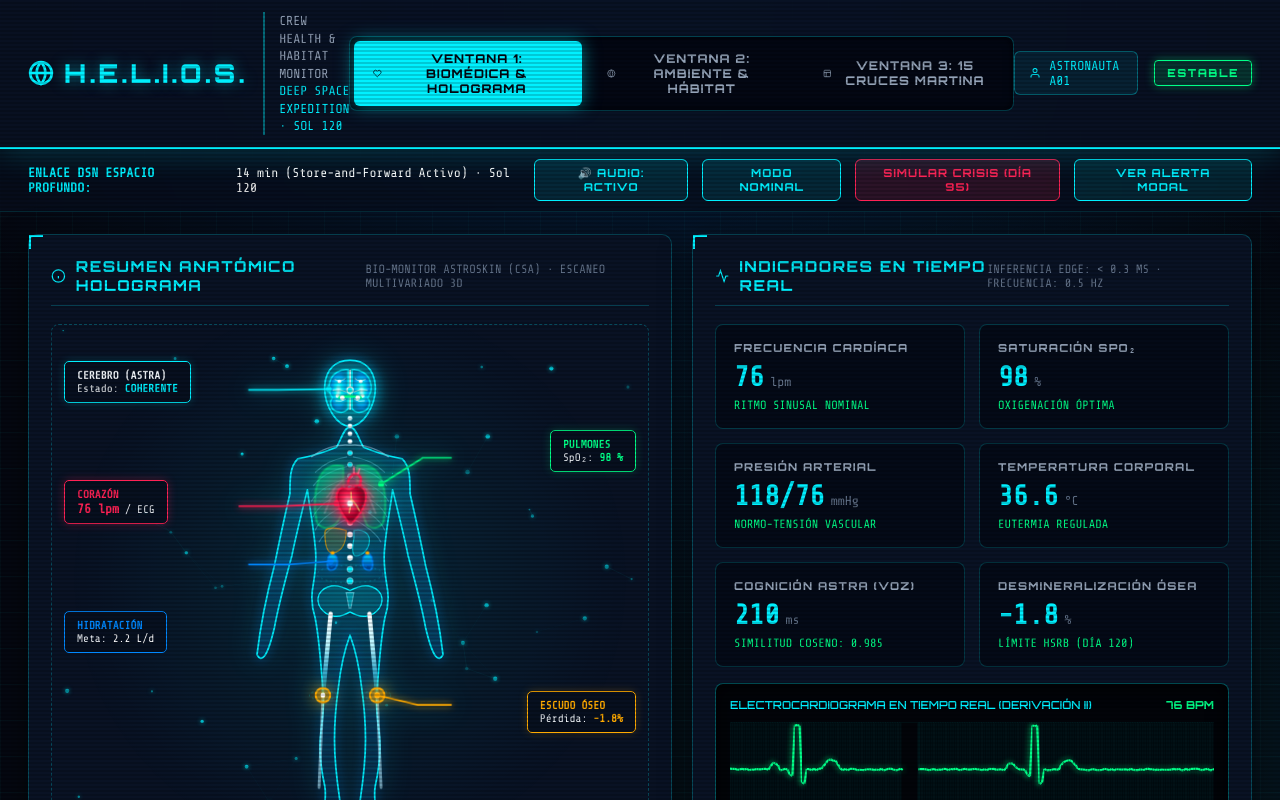
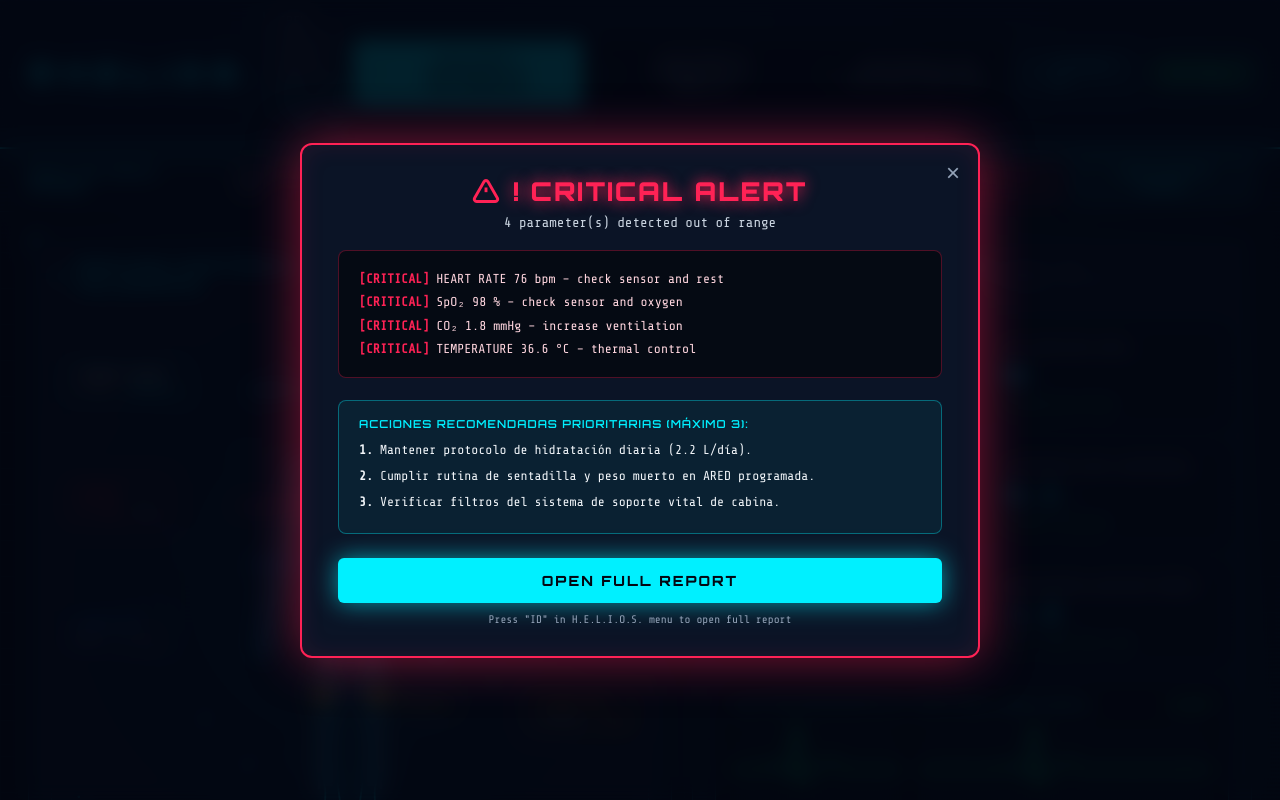
Before and after one commit to robertpid/helios-crew-health-monitor, a plain HTML site: page frontend/index.html in a window 1280 px wide. Both pictures are taken after a click on the button "VER ALERTA MODAL". Shown: the top 800 px of the page. Drawn offline with nearby package versions, Linux system fonts and the light colour scheme; files that its build step writes are made by us from their sources; no server answers; files whose address does not match are found by name.

Commit message:
fix: corregir visibilidad y dinamismo de la ventana modal de alerta critica

```diff
--- a/frontend/css/hud-theme.css
+++ b/frontend/css/hud-theme.css
@@ -498,3 +498,40 @@ footer.hud-footer {
   color: var(--text-muted);
   margin-top: 40px;
 }
+
+/* ==========================================================================
+   MODAL DE ALERTA CRÍTICA FLOTANTE (ESTILO COCKPIT NASA)
+   ========================================================================== */
+#modalAlerta {
+  position: fixed;
+  top: 0;
+  left: 0;
+  width: 100vw;
+  height: 100vh;
+  background: rgba(3, 6, 16, 0.88);
+  backdrop-filter: blur(10px);
+  -webkit-backdrop-filter: blur(10px);
+  z-index: 9999;
+  display: none;
+  align-items: center;
+  justify-content: center;
+}
+
+#modalAlerta.open {
+  display: flex !important;
+}
+
+.modal-bounce-in {
+  animation: modalPop 0.25s cubic-bezier(0.16, 1, 0.3, 1) forwards;
+}
+
+@keyframes modalPop {
+  0% {
+    transform: scale(0.88);
+    opacity: 0;
+  }
+  100% {
+    transform: scale(1);
+    opacity: 1;
+  }
+}
--- a/frontend/index.html
+++ b/frontend/index.html
@@ -882,10 +882,10 @@
   <!-- ========================================================================= -->
   <!-- 4. MODAL DE ALERTA CRÍTICA FLOTANTE (RÉPLICA EXACTA DEL BOCETO)            -->
   <!-- ========================================================================= -->
-  <div id="modalAlerta" style="position:fixed; top:0; left:0; width:100vw; height:100vh; background:rgba(4,7,15,0.85); backdrop-filter:blur(8px); z-index:1000; display:none; align-items:center; justify-content:center;">
+  <div id="modalAlerta" onclick="if(event.target === this) window.hudController.toggleModal();">
     <div class="modal-bounce-in" style="width:90%; max-width:680px; background:#0b1426; border:2px solid var(--neon-red); box-shadow:0 0 50px rgba(255,34,85,0.5), inset 0 0 25px rgba(255,34,85,0.1); border-radius:12px; padding:30px 36px; text-align:center; position:relative;">
 
-      <button onclick="window.hudController.toggleModal()" style="position:absolute; top:14px; right:18px; background:transparent; border:none; color:#94a3b8; font-size:24px; cursor:pointer;">&times;</button>
+      <button onclick="window.hudController.toggleModal()" style="position:absolute; top:14px; right:18px; background:transparent; border:none; color:#94a3b8; font-size:24px; cursor:pointer;" title="Cerrar Alerta Modal">&times;</button>
 
       <div style="font-family:var(--font-hud); font-size:26px; font-weight:900; color:var(--neon-red); letter-spacing:2px; text-transform:uppercase; margin-bottom:8px; display:flex; align-items:center; justify-content:center; gap:12px; text-shadow:0 0 15px var(--neon-red);">
         <svg width="28" height="28" viewBox="0 0 24 24" fill="none" stroke="currentColor" stroke-width="2.5">
@@ -895,16 +895,16 @@
         </svg>
         ! CRITICAL ALERT
       </div>
-      <div style="font-family:var(--font-data); font-size:14px; color:#cbd5e1; margin-bottom:20px;">
+      <div id="modalAlertSubtitle" style="font-family:var(--font-data); font-size:14px; color:#cbd5e1; margin-bottom:20px;">
         4 parameter(s) detected out of range
       </div>
 
-      <!-- LISTA DE PARÁMETROS DEL BOCETO -->
+      <!-- LISTA DE PARÁMETROS DEL BOCETO (DINÁMICOS) -->
       <div style="text-align:left; background:rgba(0,0,0,0.5); border:1px solid rgba(255,34,85,0.3); border-radius:8px; padding:16px 20px; margin-bottom:22px; font-family:var(--font-data); font-size:13px; line-height:1.8;">
-        <div style="color:#ffd6df;"><strong style="color:var(--neon-red);">[CRITICAL]</strong> HEART RATE 132 bpm – check sensor and rest</div>
-        <div style="color:#ffd6df;"><strong style="color:var(--neon-red);">[CRITICAL]</strong> SpO₂ 88 % – check sensor and oxygen</div>
-        <div style="color:#ffd6df;"><strong style="color:var(--neon-red);">[CRITICAL]</strong> CO₂ 3.8 mmHg (3200 ppm) – increase ventilation</div>
-        <div style="color:#ffd6df;"><strong style="color:var(--neon-red);">[CRITICAL]</strong> TEMPERATURE 38.4 °C – thermal control</div>
+        <div style="color:#ffd6df;"><strong style="color:var(--neon-red);">[CRITICAL]</strong> HEART RATE <span id="modalHrVal">132</span> bpm – check sensor and rest</div>
+        <div style="color:#ffd6df;"><strong style="color:var(--neon-red);">[CRITICAL]</strong> SpO₂ <span id="modalSpo2Val">88</span> % – check sensor and oxygen</div>
+        <div style="color:#ffd6df;"><strong style="color:var(--neon-red);">[CRITICAL]</strong> CO₂ <span id="modalCo2Val">3.8</span> mmHg – increase ventilation</div>
+        <div style="color:#ffd6df;"><strong style="color:var(--neon-red);">[CRITICAL]</strong> TEMPERATURE <span id="modalTempVal">38.4</span> °C – thermal control</div>
       </div>
 
       <!-- CONTRAMEDIDAS PRIORITARIAS (MÁXIMO 3 - REGLA MARTINA) -->
--- a/frontend/js/controllers/hud_controller.js
+++ b/frontend/js/controllers/hud_controller.js
@@ -324,20 +324,30 @@ class HudController {
     if (!modalBackdrop) return;
 
     if (state.modalAlertaAbierto) {
+      modalBackdrop.style.setProperty("display", "flex", "important");
+      modalBackdrop.classList.add("open");
       if (!this._ultimoEstadoModal && this._sound) {
         this._sound.iniciarAlarmaEmergencia();
       }
-      modalBackdrop.classList.add("open");
     } else {
+      modalBackdrop.style.setProperty("display", "none", "important");
       modalBackdrop.classList.remove("open");
     }
     this._ultimoEstadoModal = !!state.modalAlertaAbierto;
+
+    // Actualizar valores numéricos dinámicos de los parámetros de alerta
+    const fis = state.telemetria.fisiologia;
+    const amb = state.telemetria.ambiente;
+    this._actualizarElementoTexto("modalHrVal", Math.round(fis.ritmo_cardiaco_bpm));
+    this._actualizarElementoTexto("modalSpo2Val", Math.round(fis.spo2_pct));
+    this._actualizarElementoTexto("modalCo2Val", amb.co2_mmHg.toFixed(1));
+    this._actualizarElementoTexto("modalTempVal", fis.temperatura_corporal_c.toFixed(1));
 
     const cmContainer = document.getElementById("modalCountermeasures");
     if (cmContainer && state.telemetria.contramedidas_priorizadas) {
       cmContainer.innerHTML = state.telemetria.contramedidas_priorizadas
         .slice(0, 3)
-        .map((cm, idx) => `<div class="countermeasure-item">${idx + 1}. ${cm}</div>`)
+        .map((cm, idx) => `<div class="countermeasure-item" style="margin-bottom:4px;"><strong>${idx + 1}.</strong> ${cm}</div>`)
         .join("");
     }
   }
```
